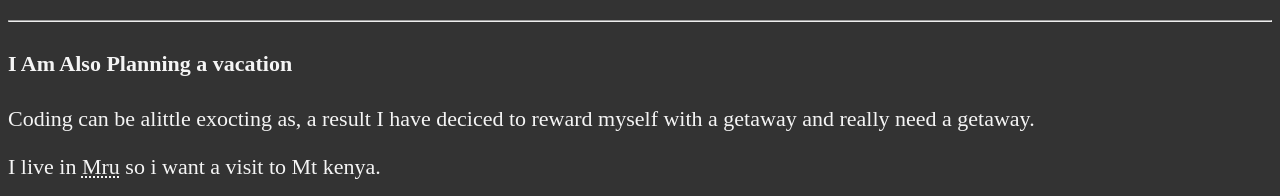
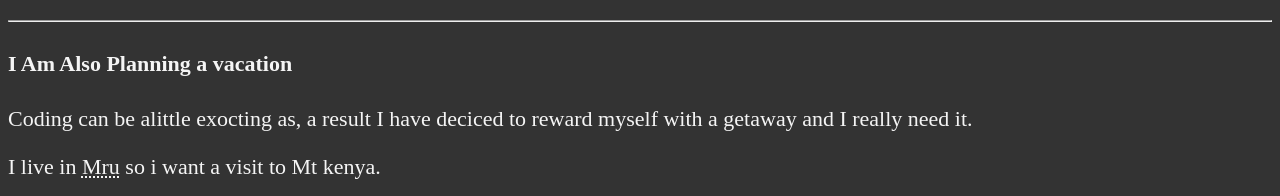
Before and after one commit to steve-leo254/welcome, a plain HTML site: page index.html in a window 1280 px wide. Shown: the part 1485-1681 px from the top of the page. Drawn offline with Linux system fonts and the light colour scheme.

Commit message:
response

```diff
--- a/index.html
+++ b/index.html
@@ -38,7 +38,7 @@
                 <h3>HTMl5</h3>
                 <img src="img/logo.png" alt="HTML5
         logo" title="I am learing HTML5" width="250" height="270">
-                <figure>
+                    <figure>
                     <figcaption>An Example of HTML5 code</figcaption>
                     <p>
                         <code>&lt;h1&gt;The above icon represents
@@ -129,7 +129,7 @@
             <h4>I Am Also Planning a vacation</h4>
             <p>Coding can be alittle exocting as,
                 a result I have deciced to reward myself with
-                a getaway<a href=""></a> and </em>really need a getaway</em>.</p>
+                a getaway<a href=""></a> and </em>I really need it</em>.</p>
             <p>I live in <abbr title="Meru">Mru</abbr> so i want a visit to Mt kenya.</p>
 
             <section>
@@ -173,7 +173,7 @@
                 <dl>
                     <dt>Mwea</dt>
                     <dd>I here this is were <strong>Rice</strong>!
-                    comes from and all like to grab 5kg for my foks</dd>
+                        comes from and all like to grab 5kg for my foks</dd>
 
                     <dt>Makuri</dt>
                     <dd>This were al pick out my other pals
@@ -199,13 +199,12 @@
                     <legend>personal info</legend>
                     <p>
                         <label for="First Name">First Name:</label>
-                        <input type="text" name="First Name" id="firstName" placeholder="Elias" autocomplete="on" required
-                            autofocus>
+                        <input type="text" name="First Name" id="firstName" placeholder="Elias" autocomplete="on"
+                            required autofocus>
                     <p>
                     </p>
                     <label for="last Name">Last Name:</label>
-                    <input type="text" name="Last Name" id="lastname" placeholder="Steve" autocomplete="on"
-                        required>
+                    <input type="text" name="Last Name" id="lastname" placeholder="Steve" autocomplete="on" required>
                     </p>
                     </p>
                     <label for="password">Password:</label>
@@ -214,8 +213,7 @@
                     </p>
                     <label for="phone">phone:</label>
                     <input type="tel" name="phone" id="phone" placeholder="555555555"
-                        pattern="[0-9]{3}-[0-9]{3}-[0-9]{4}"
-                        required>
+                        pattern="[0-9]{3}-[0-9]{3}-[0-9]{4}" required>
                     </p>
                     <label for="decade">Your favorite Decade:</label>
                     <input type="number" name="decade" id="decade" min="1950" max="2020" step="10" value="1980">
@@ -235,20 +233,7 @@
                         </select>
                     </p>
                     <p>
-                        <!-- <p>
-                        <label for="Tea">Favourite tea:</label>
-                        <select name="tea" id="tea" multiple size="4">
-                            <optgroup label="Tea">
-                                <option value="African tea">African Tea</option>
-                                <option value="iced tea ">Iced tea</option>
-                            </optgroup>
-                            <optgroup label="Rooibos Drinks">
-                                <option value="rooibos tea">Rooibos Tea</option>
-                                <option value="matcha tea" selected>Match Tea</option>
-                            </optgroup>
-                            <option value="others">Others</option>
-                        </datalist>
-                    </p> -->
+
                 </fieldset>
                 <br>
                 <fieldset>
@@ -296,8 +281,7 @@
                 </fieldset>
                 <br>
                 <button type="submit">submit</button>
-                <button type="submit" formaction="https://httpbin.org/post"
-                formmethod="post">post</button>
+                <button type="submit" formaction="https://httpbin.org/post" formmethod="post">post</button>
                 <button type="reset">Reset</button>
             </form>
         </article>
@@ -309,7 +293,7 @@
             .html">Leo steve</a> &gt;&gt;&gt;
         </p>
         <p> <button>
-            <a href="#">Back to Top</a>
+                <a href="#">Back to Top</a>
         </p></button>
     </footer>
 
```
